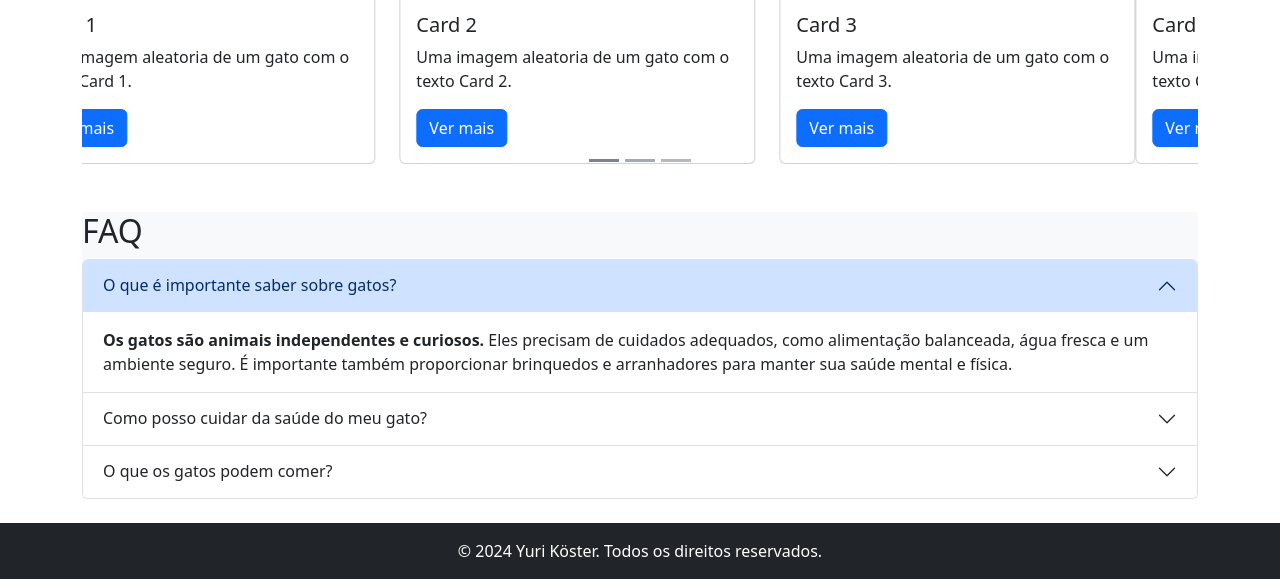
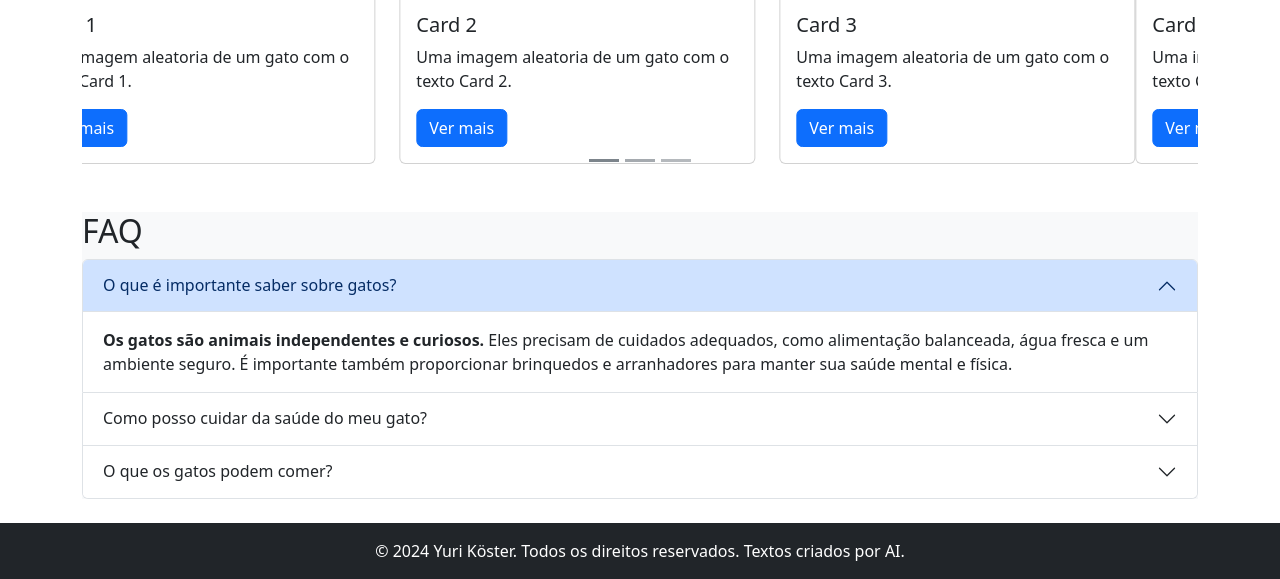
Before and after one commit to yurikoster1/gatos, a plain HTML site: page index.html in a window 1280 px wide. Shown: the part 866-1445 px from the top of the page. Drawn offline with nearby package versions, Linux system fonts and the light colour scheme.

Commit message:
added text disclaimer

```diff
--- a/index.html
+++ b/index.html
@@ -229,7 +229,7 @@
 </div>
 
 <footer class="bg-dark text-white text-center p-3 mt-30">
-    &copy; 2024 Yuri Köster. Todos os direitos reservados.
+    &copy; 2024 Yuri Köster. Todos os direitos reservados. Textos criados por AI.
 </footer>
 <script src="https://cdn.jsdelivr.net/npm/bootstrap@5.3.3/dist/js/bootstrap.bundle.min.js"
         integrity="sha384-YvpcrYf0tY3lHB60NNkmXc5s9fDVZLESaAA55NDzOxhy9GkcIdslK1eN7N6jIeHz"
```
